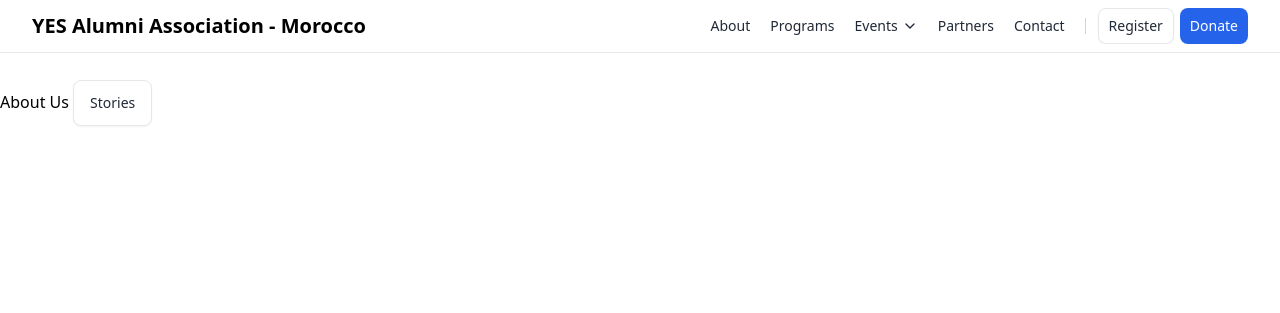
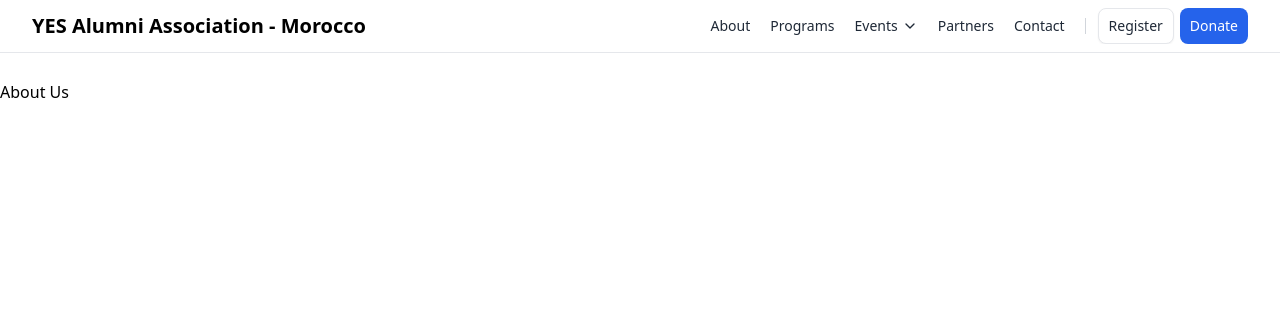
Before and after one commit to aabboudi/maya, a Django app: page /about/ in a window 1280 px wide. Shown: the top 313 px of the page. Run offline with Django 5.2, Linux system fonts and the light colour scheme; style sheets or scripts are compiled from the project's sources; some libraries are stand-ins or nearby versions.

Commit message:
Continued on last commit after modifying templates directory structure

```diff
--- a/content/models.py
+++ b/content/models.py
@@ -12,7 +12,7 @@ class Person(models.Model):
 
 class Post(models.Model):
     title = models.CharField(max_length=100)
-    slug = models.SlugField(unique=True, help_text='This is the URL path value for this page.')
+    slug = models.SlugField(unique=True, max_length=80, help_text='This is the URL path value for this page.')
     category = models.CharField(max_length=10, default='Blog', choices=(('Blog', 'Blog'),('Project', 'Project'),))
     author = models.ManyToManyField(Person, related_name='post', blank=True)
     description = models.CharField(max_length=512, blank=True)
--- a/orbit/views.py
+++ b/orbit/views.py
@@ -19,12 +19,12 @@ def stories(request):
             'first_image': first_image,
             'authors': post.author.all(),
         })
-    return render(request, 'stories.html', { 'stories': posts_with_images })
+    return render(request, 'stories/stories.html', { 'stories': posts_with_images })
 
 def story_details(request, story: str):
     story = get_object_or_404(Post, slug=story)
     images = story.images.all()
-    return render(request, 'story.html', { 'story': story, 'images': images })
+    return render(request, 'stories/story.html', { 'story': story, 'images': images })
 
 def programs(request):
     programs = Program.objects.all()
--- /dev/null
+++ b/templates/static/js/main.js
@@ -0,0 +1,8 @@
+function copyUrlToClipboard() {
+    const url = window.location.href;
+    navigator.clipboard.writeText(url).then(() => {
+        alert('URL copied to clipboard!');
+    }).catch(err => {
+        alert(`URL could not be copied.\n${err}`);
+    });
+}
--- a/templates/templates/_base.html
+++ b/templates/templates/_base.html
@@ -12,6 +12,7 @@
   <link rel="shortcut icon" href="{% static 'static/assets/favicon.ico' %}" type="image/x-icon">
   <!-- For production, change to css/prod-output.css after running npm run build:css -->
   <link href="{% static 'static/css/output.css' %}" rel="stylesheet">
+  <script src="{% static 'static/js/main.js' %}"></script>
   <script src="{% static 'node_modules/preline/dist/preline.js' %}"></script>
 
   <!-- Lucide development package -->
--- a/templates/templates/about.html
+++ b/templates/templates/about.html
@@ -10,9 +10,6 @@
 
 <div class="dark:text-white">
   About Us
-  <a href="/stories" class="w-full sm:w-auto py-3 px-4 inline-flex justify-center items-center gap-x-2 text-sm font-medium rounded-lg border border-gray-200 bg-white text-gray-800 shadow-sm hover:bg-gray-50 focus:outline-none focus:bg-gray-50 disabled:opacity-50 disabled:pointer-events-none dark:bg-neutral-900 dark:border-neutral-700 dark:text-white dark:hover:bg-neutral-800 dark:focus:bg-neutral-800">
-    Stories
-  </a>
 </div>
 
 {% endblock content %}
--- a/templates/templates/components/navbar.html
+++ b/templates/templates/components/navbar.html
@@ -66,11 +66,11 @@
                     <div class="my-2 border-t border-gray-100 dark:border-neutral-800"></div>
 
                     <!-- Link -->
-                    <a href="#" class="p-3 flex items gap-x-4 hover:bg-gray-100 focus:outline-none focus:bg-gray-100 rounded-lg dark:text-neutral-200 dark:hover:bg-neutral-700 dark:focus:bg-neutral-700">
+                    <a href="/stories" class="p-3 flex items gap-x-4 hover:bg-gray-100 focus:outline-none focus:bg-gray-100 rounded-lg dark:text-neutral-200 dark:hover:bg-neutral-700 dark:focus:bg-neutral-700">
                       <i data-lucide="images" class="shrink-0 size-4 mt-1 text-gray-800 dark:text-neutral-200"></i>
                       <div class="grow">
                         <span class="block font-semibold text-sm text-gray-800 dark:text-neutral-200">Gallery</span>
-                        <p class="text-sm text-gray-500 dark:text-neutral-500">Browse featured photos of our projects and events!</p>
+                        <p class="text-sm text-gray-500 dark:text-neutral-500">Browse featured stories and photos of our projects and events!</p>
                       </div>
                     </a>
                     <!-- End Link -->
```
Also changed, not shown: templates/templates/stories/story.html (renamed from templates/templates/story.html, +4 -11 lines), templates/templates/stories/stories.html (renamed from templates/templates/stories.html).
